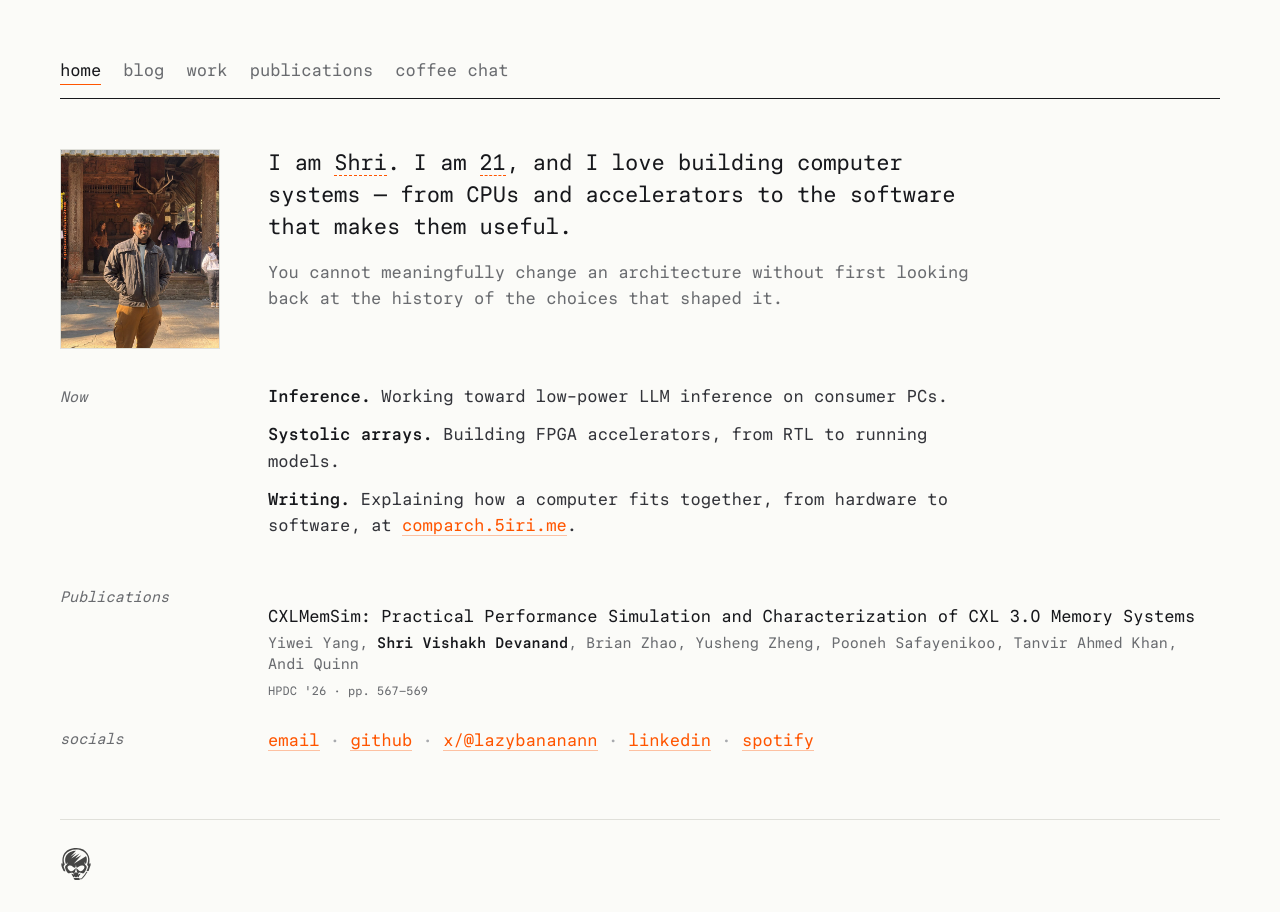
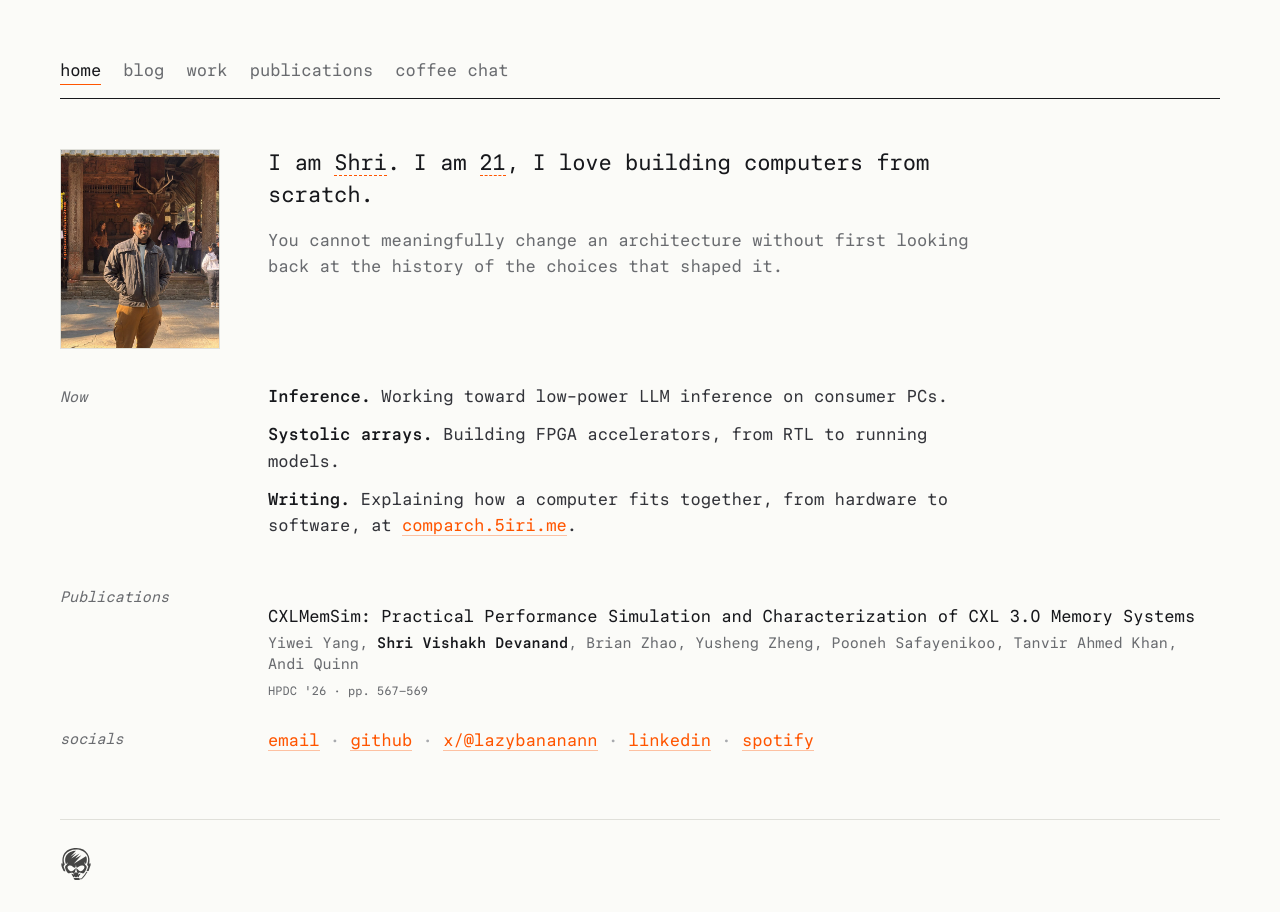
Before and after one commit to 5iri/5iri.github.io, a Jekyll site: the page built from index.html, in a window 1280 px wide. Built offline with Jekyll 4.4.1, drawn with Linux system fonts in a browser that asks for light colours.

Commit message:
Simplify about line to building computers from scratch

```diff
--- a/index.html
+++ b/index.html
@@ -22,8 +22,7 @@ description: Personal site of Shri Vishakh Devanand with projects, blog posts, a
         <span class="hover-peek"><span class="hover-peek__trigger">Shri</span><span class="hover-peek__card"><img src="/markdown_files/posts/assets/me.jpeg" alt="Shri" width="833" height="908" loading="lazy" decoding="async"></span></span>.
         I am
         <span class="hover-peek"><span class="hover-peek__trigger">21</span><span class="hover-peek__card"><img src="/assets/img/catcoke.png" alt="A cat holding a soda bottle" width="680" height="680" loading="lazy" decoding="async"><em>accurate self-portrait</em></span></span>,
-        and I love building computer systems &mdash; from CPUs and accelerators to the software
-        that makes them useful.</p>
+        I love building computers from scratch.</p>
       <p class="quiet">You cannot meaningfully change an architecture without first looking back
         at the history of the choices that shaped it.</p>
     </div>
```
